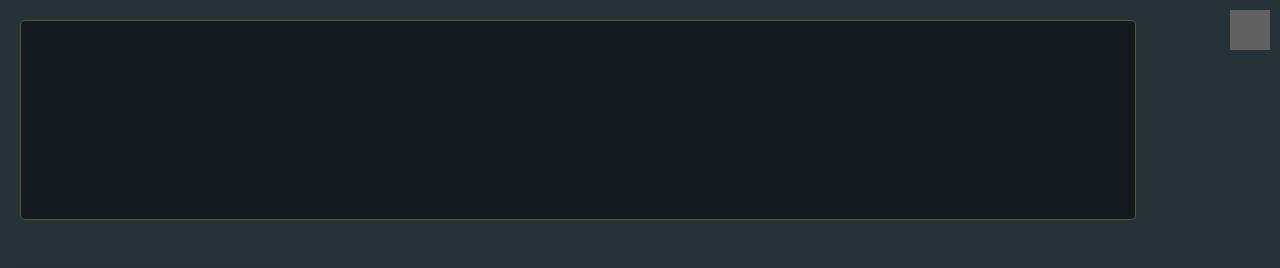
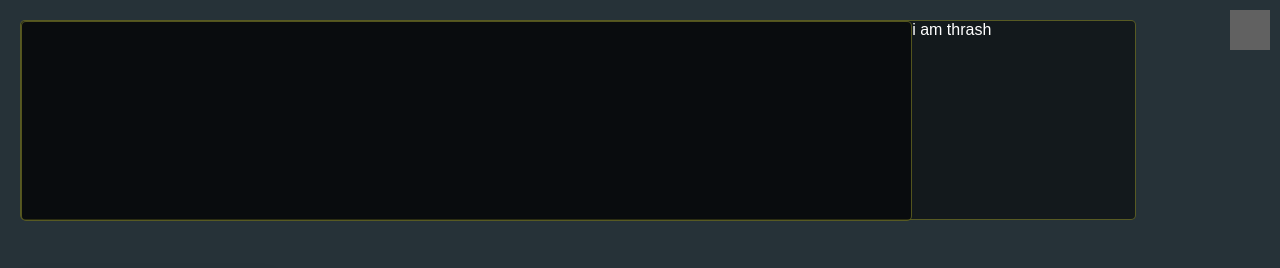
Before and after one commit to Bizangel/EldenRingSpellRemapper, a React (Vite) app: page / in a window 1280 px wide. Shown: the top 268 px of the page. Built offline with nearby package versions, Linux system fonts and the light colour scheme; grey boxes are pictures that could not be loaded.

Commit message:
Reworked draggable areas including DragOverlay allowing for delete-spell thrash area

```diff
--- a/src/SpellEntryCard.tsx
+++ b/src/SpellEntryCard.tsx
@@ -1,34 +1,12 @@
-import { useSortable } from "@dnd-kit/sortable";
-import {CSS} from '@dnd-kit/utilities';
 import "./SpellEntrycard.scss"
-import { useCallback } from "react";
-import { useSpellEntryContextMenu } from "./SpellEntryCardContextMenu";
 import { SpellMapping, useRemapper } from "./common/RemapConfig";
 import { ButtonToImage } from "./common/Buttons";
 
 const SpellEntryCard = ({id, buttonCombo}: SpellMapping) =>{
-    const {
-        attributes,
-        listeners,
-        setNodeRef,
-        transform,
-        transition,
-    } = useSortable({id: id});
-
     const currentModifier = useRemapper(e => e.config.currentModifier);
-    const showContextMenu = useSpellEntryContextMenu(e => e.showContextMenu);
-
-    const onRightClick = useCallback((ev: React.MouseEvent) => {
-        showContextMenu(ev.pageX, ev.pageY, id);
-        ev.preventDefault();
-    }, [showContextMenu])
 
     return (
-        <div className="spell-entry"
-            ref={setNodeRef}
-            onContextMenu={onRightClick}
-            style={{transform: CSS.Transform.toString(transform), transition: transition}} {...attributes} {...listeners}
-        >
+        <div className="spell-entry">
             <div className="buttoncombo-wrapper">
                 <img src={`/buttonicons/XboxOne_${ButtonToImage[currentModifier]}.png`} className="responsive-image"></img>
                 +
--- a/src/SpellMapPage.scss
+++ b/src/SpellMapPage.scss
@@ -21,21 +21,6 @@
     }
 
     z-index: 1;
-}
-
-.spellbar {
-    display: flex;
-    flex-direction: row;
-
-    background-color: rgba(0, 0, 0, 0.5);
-    border: 1px solid rgba(141, 141, 42, 0.562);
-    border-radius: 5px;
-
-    width: 90%;
-    height: 200px;
-
-    padding: 10px;
-    gap: 10px;
 }
 
 .spellpage-button {
--- a/src/SpellMapPage.tsx
+++ b/src/SpellMapPage.tsx
@@ -14,9 +14,7 @@ const SpellMapPage = ({goToSettingsPage, goToAddSpellPage}: SpellMapPageProps) =
             <SpellEntryCardContextMenu/>
             <img src={cogWheel} className="settings-icon" onClick={goToSettingsPage}/>
             <div className="spell-page-content">
-                <div className="spellbar">
-                    <Spellbar/>
-                </div>
+                <Spellbar/>
 
                 <div className="spellpage-button-wrapper">
                         <button className="spellpage-button" onClick={goToAddSpellPage}>Add Spell</button>
--- /dev/null
+++ b/src/Spellbar.scss
@@ -0,0 +1,27 @@
+.spellbar-spells {
+    display: flex;
+    flex-direction: row;
+
+    background-color: rgba(0, 0, 0, 0.5);
+    border: 1px solid rgba(141, 141, 42, 0.562);
+    border-radius: 5px;
+
+    width: 80%;
+    height: 200px;
+
+    padding: 10px;
+    gap: 10px;
+}
+
+
+.spellbar {
+    display: flex;
+    flex-direction: row;
+
+    background-color: rgba(0, 0, 0, 0.5);
+    border: 1px solid rgba(141, 141, 42, 0.562);
+    border-radius: 5px;
+
+    width: 90%;
+    height: 200px;
+}
--- a/src/Spellbar.tsx
+++ b/src/Spellbar.tsx
@@ -1,33 +1,100 @@
-import { closestCenter, DndContext, DragEndEvent, KeyboardSensor, PointerSensor, useSensor, useSensors } from "@dnd-kit/core";
-import { horizontalListSortingStrategy, SortableContext } from "@dnd-kit/sortable";
-import { useCallback } from "react";
+import { DndContext, DragEndEvent, DragOverlay, DragStartEvent, KeyboardSensor, PointerSensor, useDroppable, useSensor, useSensors } from "@dnd-kit/core";
+import { horizontalListSortingStrategy, SortableContext, useSortable } from "@dnd-kit/sortable";
+import { useCallback, useState } from "react";
+import {CSS} from '@dnd-kit/utilities';
 import SpellEntryCard from "./SpellEntryCard";
-import { useRemapper } from "./common/RemapConfig";
+import { SpellMapping, useRemapper } from "./common/RemapConfig";
+import './Spellbar.scss'
+import { useSpellEntryContextMenu } from "./SpellEntryCardContextMenu";
+import draggableCollisionWithThrashArea from "./common/DraggableCollisionWithThrashArea";
+
+function DroppableThrashExample() {
+    const {setNodeRef, isOver} = useDroppable({
+      id: 'delete-spell-droparea',
+    });
+
+    return (
+      <div ref={setNodeRef} style={{backgroundColor: isOver ? "red" : ""}}>
+        i am thrash
+      </div>
+    );
+}
+
+function DraggableSpellEntryCard({activeDragId, ...props}: SpellMapping & {activeDragId: string | number | null}) {
+    const {
+        attributes,
+        listeners,
+        setNodeRef,
+        transform,
+        transition,
+    } = useSortable({id: props.id});
+
+    const showContextMenu = useSpellEntryContextMenu(e => e.showContextMenu);
+    const onRightClick = useCallback((ev: React.MouseEvent) => {
+        showContextMenu(ev.pageX, ev.pageY, props.id);
+        ev.preventDefault();
+    }, [showContextMenu, props.id])
+
+    return (
+        <div
+        onContextMenu={onRightClick}
+        ref={setNodeRef}
+        style={
+            {transform: CSS.Transform.toString(transform), transition: transition,
+            opacity: activeDragId === props.id ? 0 : 1} // display as hidden if currently dragging
+        }
+        {...attributes} {...listeners}>
+            <SpellEntryCard {...props}/>
+        </div>
+    );
+}
 
 const Spellbar = () => {
     const sensors = useSensors(useSensor(PointerSensor), useSensor(KeyboardSensor));
     const spells = useRemapper(e => e.config.spells)
     const reorderSpell = useRemapper(e => e.reorderSpell)
+    const [activeDragId, setActiveDragId] = useState<string | number | null>(null)
+    const draggingSpell = spells.find((spell) => spell.id === activeDragId)
 
     const handleDragEnd = useCallback((event: DragEndEvent) => {
         const { active, over } = event;
+
+        console.log(over?.id)
         if (over !== null && active.id !== over.id ) {
             reorderSpell(active.id as string, over.id as string);
         }
-    }, [reorderSpell])
+
+        setActiveDragId(null);
+    }, [reorderSpell, setActiveDragId])
+
+    const handleDragStart = useCallback((event: DragStartEvent) => {
+        setActiveDragId(event.active.id)
+    }, [setActiveDragId])
 
     return (
         <DndContext
             sensors={sensors}
-            collisionDetection={closestCenter}
+            collisionDetection={draggableCollisionWithThrashArea}
             onDragEnd={handleDragEnd}
+            onDragStart={handleDragStart}
         >
-            <SortableContext
-                items={spells}
-                strategy={horizontalListSortingStrategy}
-            >
-                {spells.map(spell => <SpellEntryCard key={spell.id} {...spell} />)}
-            </SortableContext>
+            <div className="spellbar">
+                <div className="spellbar-spells">
+                    <SortableContext
+                        items={spells}
+                        strategy={horizontalListSortingStrategy}
+                    >
+                        {spells.map(spell => <DraggableSpellEntryCard key={spell.id} activeDragId={activeDragId} {...spell} />)}
+                    </SortableContext>
+                </div>
+                <DroppableThrashExample/>
+            </div>
+
+            <DragOverlay>
+                {activeDragId && draggingSpell ? (
+                    <SpellEntryCard {...draggingSpell} />
+                ): null}
+            </DragOverlay>
         </DndContext>
     )
 }
--- /dev/null
+++ b/src/common/DraggableCollisionWithThrashArea.ts
@@ -0,0 +1,24 @@
+import { closestCorners, rectIntersection } from "@dnd-kit/core";
+
+export default function draggableCollisionWithThrashArea({
+    droppableContainers,
+    ...args
+}: any) {
+    // First, let's see if the `trash` droppable rect is intersecting
+    const rectIntersectionCollisions = rectIntersection({
+        ...args,
+        droppableContainers: droppableContainers.filter(({id} : any) => id === 'delete-spell-droparea')
+    });
+
+    // Collision detection algorithms return an array of collisions
+    if (rectIntersectionCollisions.length > 0) {
+        // The trash is intersecting, return early
+        return rectIntersectionCollisions;
+    }
+
+    // Compute other collisions
+    return closestCorners({
+        ...args,
+        droppableContainers: droppableContainers.filter(({id} : any) => id !== 'delete-spell-droparea')
+    });
+};
```
